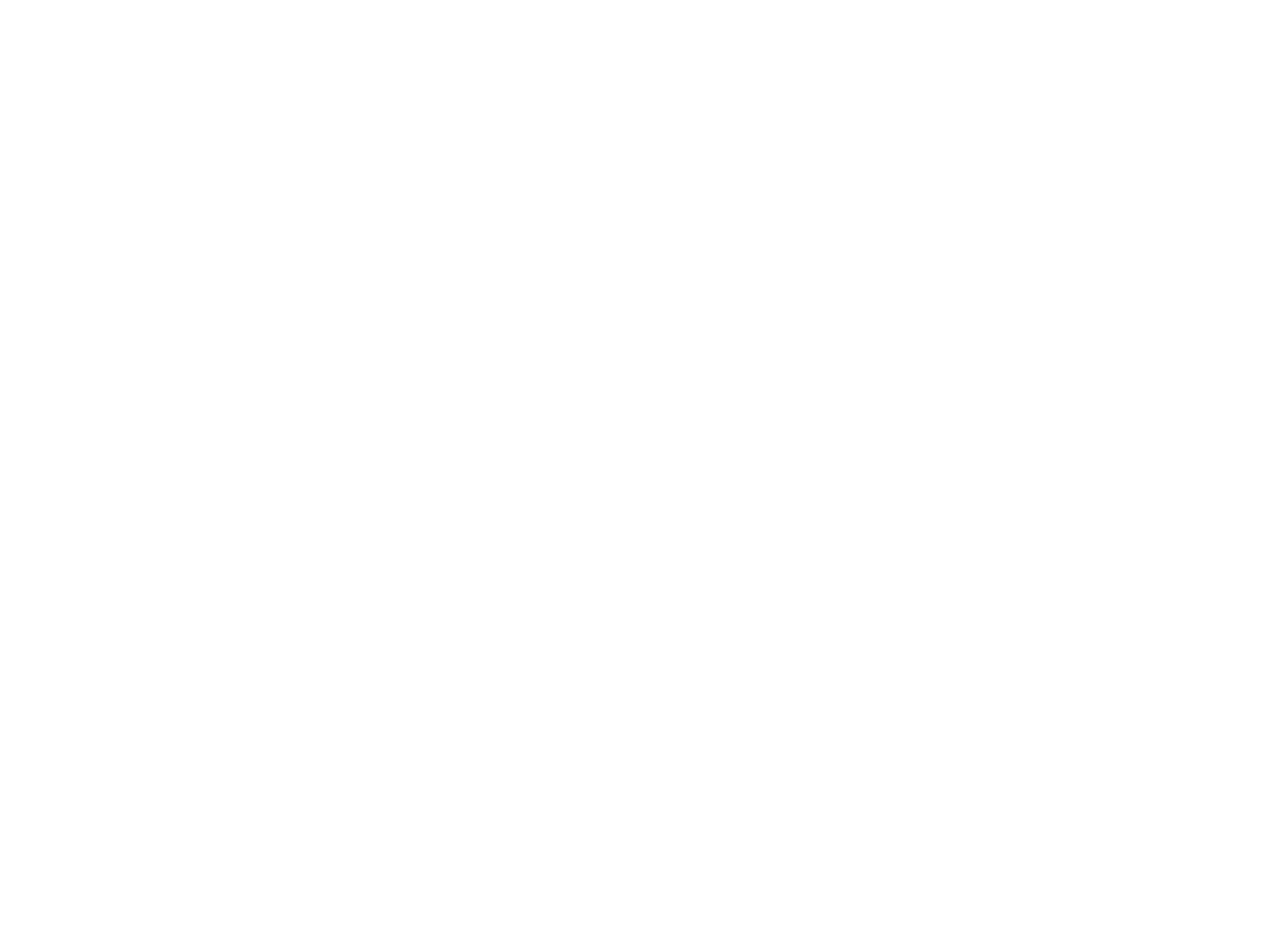
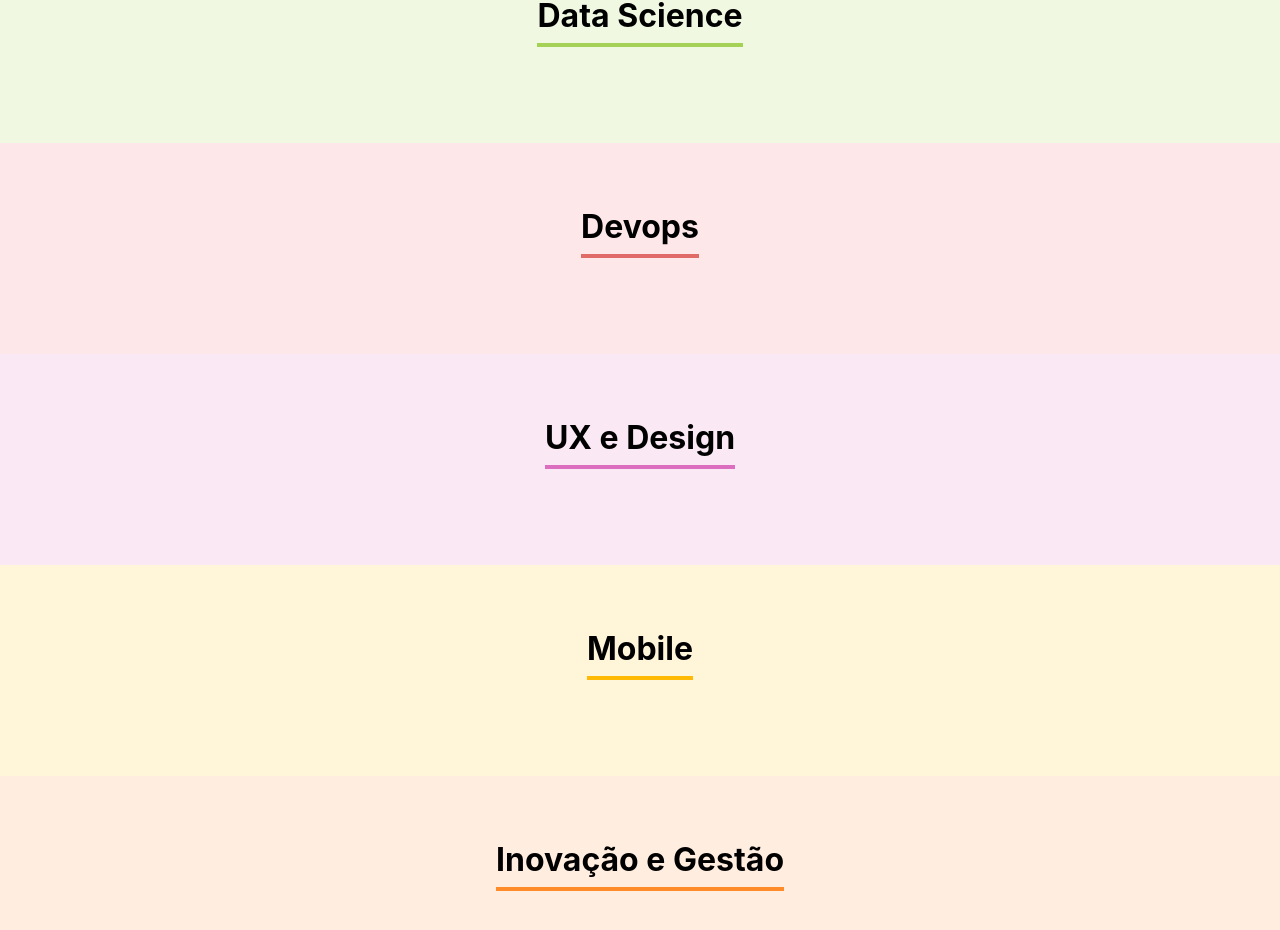
Before and after one commit to ernanni/organo, a React (Create React App) app: page / in a window 1280 px wide. Shown: the part 2029-2959 px from the top of the page. Before the commit the page ends 1539 px from the top, so only its background shows below. Built offline with nearby package versions, Linux system fonts and the light colour scheme.

Commit message:
card form and team components

```diff
--- a/src/App.js
+++ b/src/App.js
@@ -1,10 +1,42 @@
-import { Banner, Form } from "./components";
+import { useEffect, useState } from "react";
+import { Banner, Form, Team } from "./components";
 
 function App() {
+
+  const teams = [
+    { name: 'Programação', primaryColor: '#57C278', secondaryColor: '#D9F7E9' },
+    { name: 'Front-End', primaryColor: '#82CFFA', secondaryColor: '#E8F8FF' },
+    { name: 'Data Science', primaryColor: '#A6D157', secondaryColor: '#F0F8E2' },
+    { name: 'Devops', primaryColor: '#E06B69', secondaryColor: '#FDE7E8' },
+    { name: 'UX e Design', primaryColor: '#DB6EBF', secondaryColor: '#FAE9F5' },
+    { name: 'Mobile', primaryColor: '#FFBA05', secondaryColor: '#FFF5D9' },
+    { name: 'Inovação e Gestão', primaryColor: '#FF8A29', secondaryColor: '#FFEEDF' },
+  ];
+
+  const [team, setTeam] = useState([]);
+
+  useEffect(() => {
+    console.log(team);
+    setTeam(team);
+  }, [team]);
+
+  const onFormSubmit = (value) => {
+    setTeam([...team, value]);
+  };
+
   return (
     <div className="App">
       <Banner />
-      <Form />
+      <Form teams={teams.map(item => item.name)} onSubmitted={value => onFormSubmit(value)} />
+      {teams.map(item =>
+        <Team
+          key={item.name}
+          name={item.name}
+          primaryColor={item.primaryColor}
+          secondaryColor={item.secondaryColor}
+          team={team.filter(item => item.team === teams.name)}
+        />
+      )}
     </div>
   );
 }
--- /dev/null
+++ b/src/components/Card/index.css
@@ -0,0 +1,37 @@
+.colaborador {
+  width: 280px;
+}
+
+.colaborador .cabecalho {
+  background-color: #f0f0f0;
+  border-radius: 10px 10px 0px 0px;
+}
+.colaborador img {
+  width: 100px;
+  border-radius: 50%;
+  position: relative;
+  bottom: -50px;
+}
+
+.colaborador .rodape {
+  background: #ffffff;
+  box-shadow: 5px 5px 15px rgba(0, 0, 0, 0.08);
+  border-radius: 0px 0px 10px 10px;
+  padding-top: 90px;
+  padding-bottom: 40px;
+}
+
+.colaborador .rodape h4 {
+  color: #6278f7;
+  font-size: 18px;
+  line-height: 22px;
+  font-weight: bold;
+  margin-bottom: 8px;
+}
+
+.colaborador .rodape h5 {
+  font-size: 18px;
+  line-height: 22px;
+  color: #212121;
+  padding: 0 16px;
+}
--- /dev/null
+++ b/src/components/Card/index.js
@@ -0,0 +1,18 @@
+import './index.css';
+
+const Card = ({ name, role, image }) => {
+  console.log('name, role, image');
+  return (
+    <div className='colaborador'>
+      <div className='cabecalho'>
+        <img src={image} alt={name} />
+      </div>
+      <div className='rodape'>
+        <h4>{name}</h4>
+        <h5>{role}</h5>
+      </div>
+    </div>
+  );
+};
+
+export default Card;
--- a/src/components/Form/index.js
+++ b/src/components/Form/index.js
@@ -1,21 +1,11 @@
 import { useState } from "react";
 
-import "./index.css";
 import TextBox from "../TextBox";
 import DropDown from "../DropDown";
 import Button from "../Button";
+import "./index.css";
 
-const Form = () => {
-
-  const teams = [
-    'Programação',
-    'Front-End',
-    'Data Science',
-    'Devops',
-    'UX e Design',
-    'Mobile',
-    'Inovação e Gestão'
-  ];
+const Form = ({ teams, onSubmitted }) => {
 
   const [name, setName] = useState('');
   const [role, setRole] = useState('');
@@ -24,7 +14,7 @@
 
   const onSave = (event) => {
     event.preventDefault();
-    console.log('Form Submitted', name, role, image, team);
+    onSubmitted({ name, role, image, team });
   };
 
   return (
--- /dev/null
+++ b/src/components/Team/index.css
@@ -0,0 +1,18 @@
+.teamContainer {
+  text-align: center;
+  padding: 32px;
+}
+
+.teamContainer h3 {
+  font-size: 32px;
+  border-bottom: 4px solid;
+  display: inline-block;
+  padding-bottom: 8px;
+}
+
+.teamContainer .members {
+  display: flex;
+  justify-content: space-around;
+  margin-top: 32px;
+  flex-wrap: wrap;
+}
--- /dev/null
+++ b/src/components/Team/index.js
@@ -0,0 +1,15 @@
+import Card from '../Card';
+import './index.css';
+
+const Team = ({ name, primaryColor, secondaryColor, team }) => {
+  return (
+    <section className="teamContainer" style={{ backgroundColor: secondaryColor }}>
+      <h3 style={{ borderColor: primaryColor }}>{name}</h3>
+      <div className='members'>
+        {team.map(item => <Card key={item.name} item />)}
+      </div>
+    </section>
+  );
+};
+
+export default Team;
--- a/src/components/index.js
+++ b/src/components/index.js
@@ -1,7 +1,9 @@
-import Banner from "./Banner";
-import TextBox from "./TextBox";
-import Form from "./Form";
-import DropDown from "./DropDown";
-import Button from "./Button";
+import Banner from './Banner';
+import TextBox from './TextBox';
+import Form from './Form';
+import DropDown from './DropDown';
+import Button from './Button';
+import Team from './Team';
+import Card from './Card';
 
-export { Banner, TextBox, Form, DropDown, Button };
+export { Banner, TextBox, Form, DropDown, Button, Team, Card };
```
Also changed, not shown: 2 other files (tests, documents, lock files or other folders).
